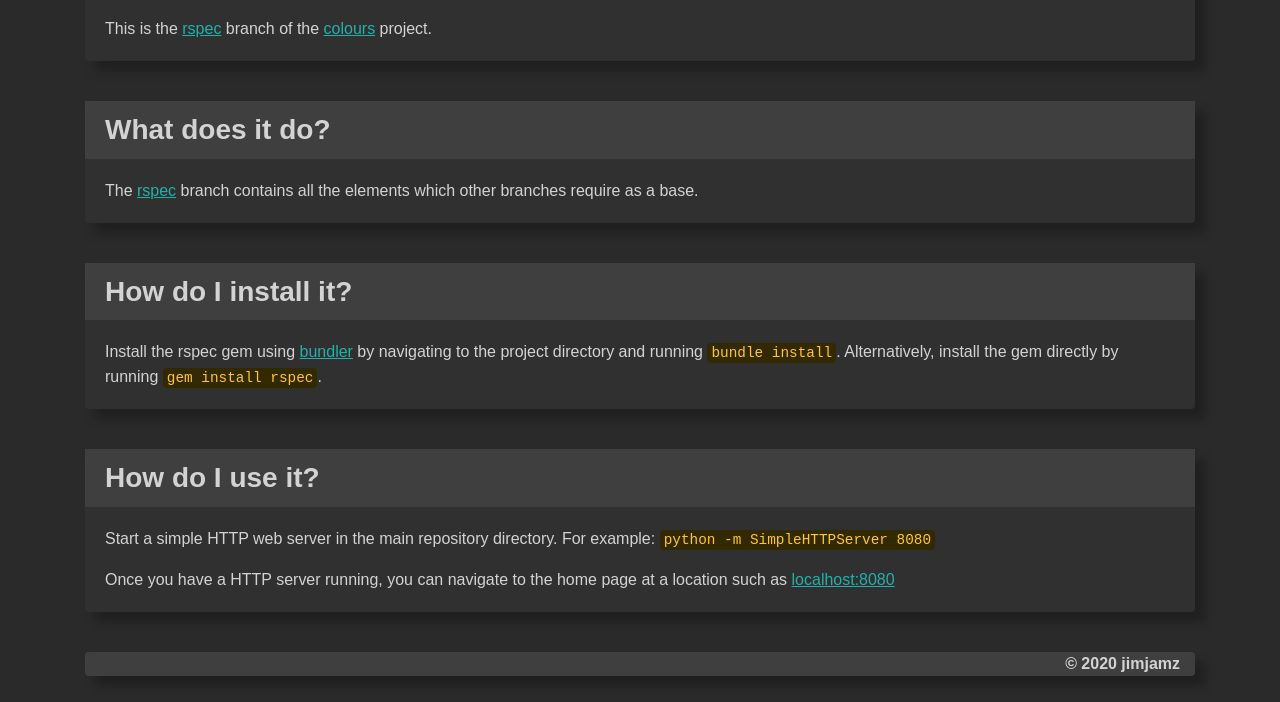
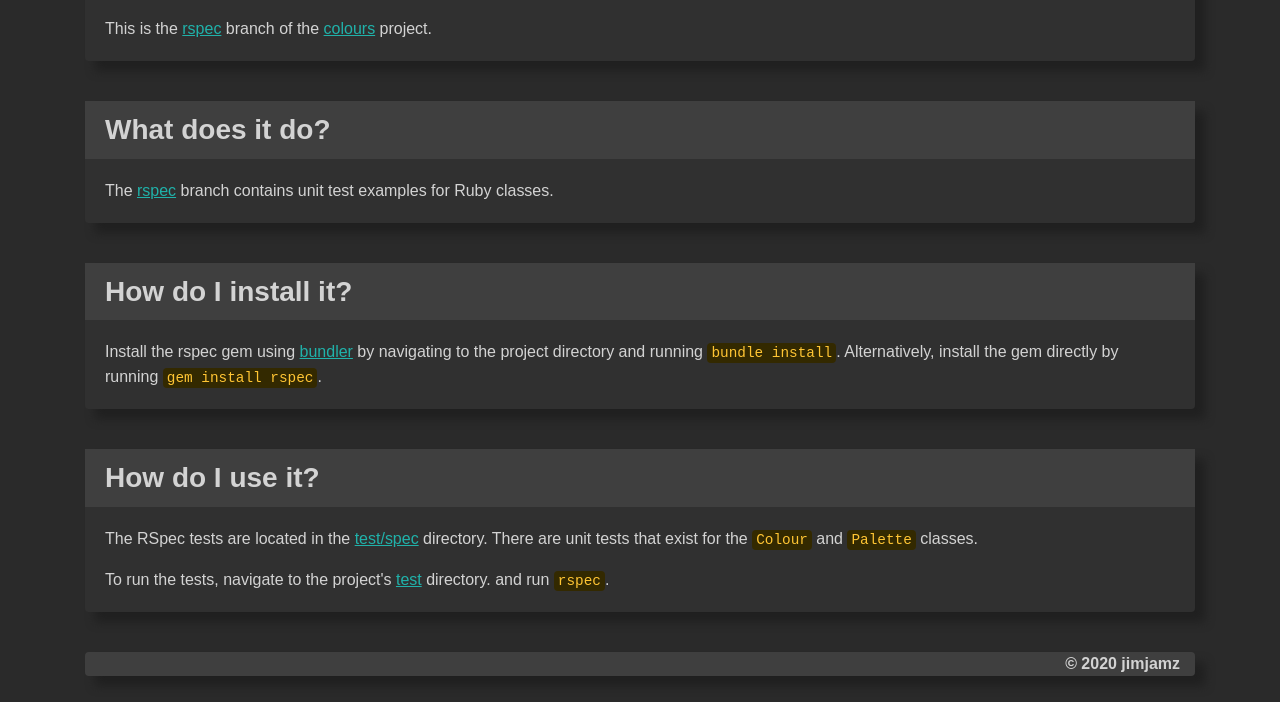
Before and after one commit to jimjamz/colours, a plain HTML site: page doc/doc.html in a window 1280 px wide. Shown: the part 183-885 px from the top of the page. Drawn offline with Linux system fonts and the light colour scheme.

Commit message:
Updated the documentation for the rspec tests

```diff
--- a/doc/doc.html
+++ b/doc/doc.html
@@ -17,7 +17,7 @@
       <div class="card mb-4">
         <h2 class="card-header">What does it do?</h2>
         <div class="card-body">
-          <p class="mb-0">The <a href="https://github.com/jimjamz/colours/tree/rspec">rspec</a> branch contains all the elements which other branches require as a base.</p>
+          <p class="mb-0">The <a href="https://github.com/jimjamz/colours/tree/rspec">rspec</a> branch contains unit test examples for Ruby classes.</p>
         </div>
       </div>
       <div class="card mb-4">
@@ -29,8 +29,8 @@
       <div class="card mb-4">
         <h2 class="card-header">How do I use it?</h2>
         <div class="card-body">
-          <p>Start a simple HTTP web server in the main repository directory.  For example: <code>python -m SimpleHTTPServer 8080</code></p>
-          <p class="mb-0">Once you have a HTTP server running, you can navigate to the home page at a location such as <a href="localhost:8080">localhost:8080</a></p>
+          <p>The RSpec tests are located in the <a href="https://github.com/jimjamz/colours/tree/rspec/test/spec">test/spec</a> directory.  There are unit tests that exist for the <code>Colour</code> and <code>Palette</code> classes.</p>
+          <p class="mb-0">To run the tests, navigate to the project's <a href="https://github.com/jimjamz/colours/tree/rspec/test">test</a> directory. and run <code>rspec</code>.</p>
         </div>
       </div>
       <div class="card" id="colours-footer">
```
